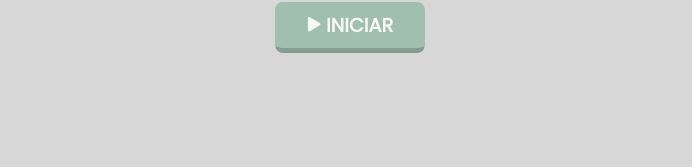
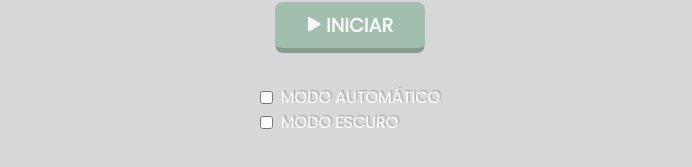
Before and after one commit to zaqueu-1/pomoyou, a React (Create React App) app: page / in a window 1280 px wide. Shown: the part 347-514 px from the top of the page, without its empty margins (290-982 px from the left). Built offline with nearby package versions, Linux system fonts and the light colour scheme.

Commit message:
dark mode auto mode

```diff
--- a/src/App.js
+++ b/src/App.js
@@ -3,6 +3,7 @@ import Timer from './components/timer/timer';
 import './app.css'
 
 function App() {
+
   return (
     <div className="App">
       <Header />
--- a/src/app.css
+++ b/src/app.css
@@ -9,4 +9,5 @@
 
 body {
   background-color: rgb(215, 215, 215);
+  transition: all 0.4s;
 }
--- a/src/components/header/header.jsx
+++ b/src/components/header/header.jsx
@@ -10,10 +10,10 @@ function Header() {
       if (link === 'github') {
         window.open("https://github.com/zaqueu-1")
       }
-        if (link === 'insta') {
+      else if (link === 'insta') {
         window.open("https://www.instagram.com/zaqueu.tech/")
       }
-        if (link === 'linkedin') {
+      else if (link === 'linkedin') {
         window.open("https://www.linkedin.com/in/zaqueu1")
       }
       }
@@ -27,7 +27,7 @@ function Header() {
 
             <div className='social'>
                 <button onClick={() => takeMeTo('github')} className='social-btn'><VscGithub /></button>
-                <button onClick={() => takeMeTo('insta')} className='social-btn'><BsInstagram/></button>
+                <button onClick={() => takeMeTo('insta')} className='social-btn'><BsInstagram /></button>
                 <button onClick={() => takeMeTo('linkedin')} className='social-btn linkedin'><AiOutlineLinkedin /></button>
             </div>
         </div>
--- a/src/components/timer/timer.css
+++ b/src/components/timer/timer.css
@@ -26,6 +26,24 @@
     cursor: pointer;
     font-weight: bold;
     transition: all 0.4s;
+}
+
+.tools-container {
+    display: flex;
+    flex-direction: column;
+    margin: 2rem auto;
+}
+
+.tool {
+    display: flex;
+    flex-direction: row;
+}
+
+p {
+    color: white;
+    text-transform: uppercase;
+    margin-left: .5rem;
+    text-shadow: 2px -2px rgb(111, 111, 111, .3);
 }
 
 .active {
--- a/src/components/timer/timer.jsx
+++ b/src/components/timer/timer.jsx
@@ -1,4 +1,4 @@
-import React, {useState} from 'react'
+import React, {useState, useRef} from 'react'
 import { useEffect } from 'react';
 import './timer.css'
 import { FaPause, FaPlay } from 'react-icons/fa'
@@ -31,19 +31,18 @@ function Timer() {
       }
 
       if (seconds === 0 && minutes === 0 && chosenMode !== 'pomodoro') {
-        clearInterval(timer);
         new Audio(finished).play();
-        setChosenMode('pomodoro')
-        setStart(false);
-        setMinutes(25);
-        setSeconds(0);
+        switchMode('pomodoro');
+        if (autoMode) {
+          setStart(true);
+        }
       } else if (seconds === 0 && minutes === 0 && chosenMode === 'pomodoro') {
         clearInterval(timer);
         new Audio(finished).play();
-        setChosenMode('short')
-        setStart(false);
-        setMinutes(5);
-        setSeconds(0);
+        switchMode('short');
+        if (autoMode) {
+          setStart(true);
+        }
       }
 
     }, 1000)
@@ -103,6 +102,24 @@ function Timer() {
     }
   }
 
+  const [darkBg, setDarkBg] = useState(false);
+
+  const darkModeToggle = (e) => {
+    setDarkBg(e.target.checked);
+
+    (!darkBg ? document.body.style.backgroundColor = "rgb(65, 65, 65)" : document.body.style.backgroundColor = "rgb(215, 215, 215)")
+  }
+
+  const [autoMode, setAutoMode] = useState(false);
+  const btnRef = useRef(null);
+
+  const autoModeToggle = (e) => {
+    setAutoMode(e.target.checked);
+
+    if (!autoMode && start) {
+      btnRef.current.click();
+    }
+  }
 
   return (
     <div style={{display: 'flex', justifyContent: 'center'}}>
@@ -114,10 +131,21 @@ function Timer() {
             </div>
 
             <h1 className='timer'>{currentTimer}</h1>
-            <button className={start ? 'pause-color' : 'start-color'} onClick={handleTimer}>
+            <button ref={btnRef} className={start ? 'pause-color' : 'start-color'} onClick={handleTimer}>
               {start ? <FaPause className='icon'/> : <FaPlay className='icon'/>}
               {start ? 'PAUSAR' : 'INICIAR'}
             </button>
+
+            <div className="tools-container">
+              <div className="tool">
+                <input type="checkbox" onChange={autoModeToggle} checked={autoMode}/>
+                <p>Modo automático</p>
+              </div>
+              <div className="tool">
+                <input type="checkbox" onChange={darkModeToggle} checked={darkBg}/>
+                <p>Modo escuro</p>
+              </div>
+            </div>
         </div>
     </div>
 
```
Also changed, not shown: 2 other files (tests, documents, lock files or other folders). Lines whose indentation alone changed are shown as unchanged.
